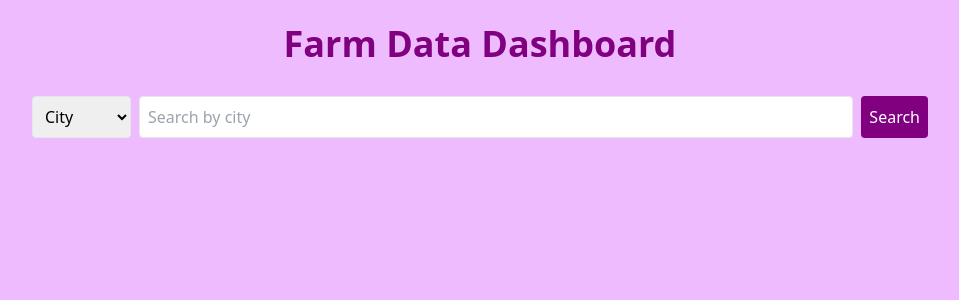
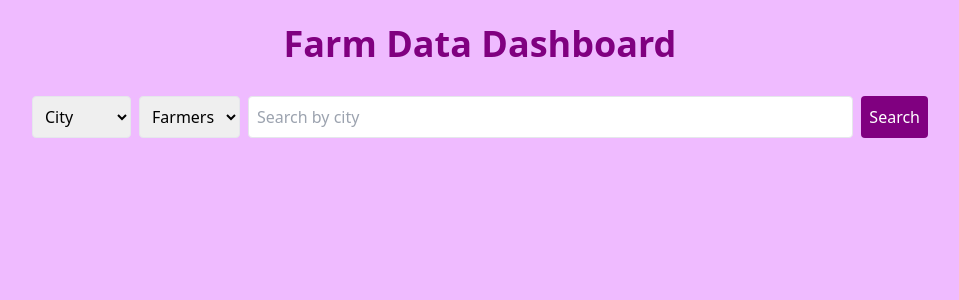
Before and after one commit to LivingHopeDev/data-bank, a React (Vite) app: page / in a window 1280 px wide. Shown: the top 300 px of the page, without its empty margins (160-1119 px from the left). Built offline with nearby package versions, Linux system fonts and the light colour scheme.

Commit message:
Additional options added to select from

```diff
--- a/package.json
+++ b/package.json
@@ -25,10 +25,10 @@
     "autoprefixer": "^10.4.19",
     "eslint": "^8.57.0",
     "eslint-plugin-react-hooks": "^4.6.2",
-    "eslint-plugin-react-refresh": "^0.4.7",
+    "eslint-plugin-react-refresh": "^0.4.9",
     "postcss": "^8.4.39",
     "tailwindcss": "^3.4.6",
-    "typescript": "^5.2.2",
+    "typescript": "^5.5.4",
     "vite": "^5.3.4"
   }
 }
--- a/src/App.tsx
+++ b/src/App.tsx
@@ -57,6 +57,15 @@ const App = () => {
               <option value="country">Country</option>
               <option value="crop">Crop</option>
             </select>
+            <select
+              className="border p-2 rounded"
+              value={searchType}
+              onChange={(e) => setSearchType(e.target.value)}
+            >
+              <option value="farmers">Farmers</option>
+              <option value="Gender">Gender</option>
+              <option value="Acres">Acres</option>
+            </select>
             <input
               type="text"
               className="flex-grow border p-2 rounded"
```
Also changed, not shown: 1 other file (tests, documents, lock files or other folders).
